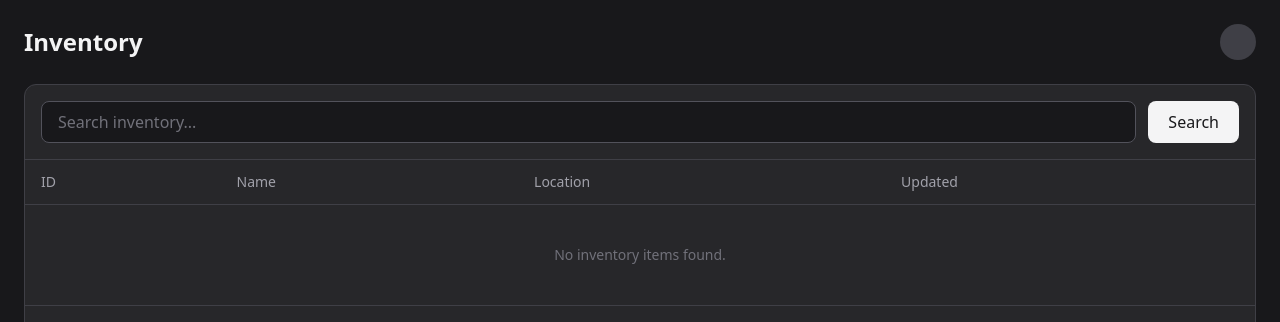
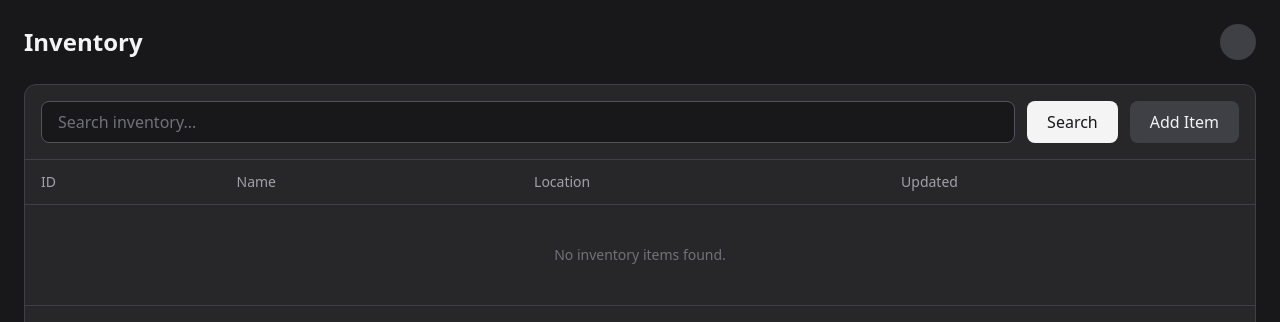
Before and after one commit to nemoe7/asset-tracker, a Flask app: template app/templates/index.jinja in a window 1280 px wide. Shown: the top 322 px of the page. Run offline with Flask 3, Linux system fonts and the light colour scheme; the template is opened without the code that fills it, so the values that code supplies are empty; some libraries are stand-ins or nearby versions.

Commit message:
feat(inventory): add item creation feature and datetime formatting filter

```diff
--- a/app/__init__.py
+++ b/app/__init__.py
@@ -5,6 +5,7 @@ from flask import Flask
 from app.db import get_db, init_db
 from app.routes import register_routes
 from app.services.setup import is_first_run
+from app.templatetags import format_datetime
 
 
 def _database_initialized():
@@ -31,6 +32,8 @@ def create_app():
 
   app.config["PERMANENT_SESSION_LIFETIME"] = timedelta(days=30)
 
+  app.jinja_env.filters["datetime"] = format_datetime
+
   if not _database_initialized():
     init_db()
 
--- a/app/routes/__init__.py
+++ b/app/routes/__init__.py
@@ -1,11 +1,13 @@
 from flask import Flask
 
 from .auth import auth
+from .inventory import inventory
 from .main import main
 from .scanner import scanner
 
 
 def register_routes(app: Flask):
   app.register_blueprint(auth)
+  app.register_blueprint(inventory)
   app.register_blueprint(main)
   app.register_blueprint(scanner)
--- a/app/templates/index.jinja
+++ b/app/templates/index.jinja
@@ -45,24 +45,42 @@ Inventory
     <div class="rounded-xl border border-zinc-700 bg-zinc-800">
 
       <div class="border-b border-zinc-700 p-4">
-        <form method="get" class="flex gap-3">
-          <input type="search" name="search" value="{{ search }}" placeholder="Search inventory..."
-            class="w-full rounded-lg border border-zinc-600 bg-zinc-900 px-4 py-2 text-zinc-100 placeholder-zinc-500 outline-none focus:border-zinc-400">
+        <div class="flex gap-3">
+          <form method="get" class="flex flex-1 gap-3">
+            <input type="search" name="search" value="{{ search }}" placeholder="Search inventory..."
+              class="w-full rounded-lg border border-zinc-600 bg-zinc-900 px-4 py-2 text-zinc-100 placeholder-zinc-500 outline-none focus:border-zinc-400">
 
-          <button type="submit" class="rounded-lg bg-zinc-100 px-5 py-2 font-medium text-zinc-900 hover:bg-zinc-200">
-            Search
+            <button type="submit" class="rounded-lg bg-zinc-100 px-5 py-2 font-medium text-zinc-900 hover:bg-zinc-200">
+              Search
+            </button>
+          </form>
+
+          <button type="button" onclick="document.getElementById('add-item-modal').showModal()"
+            class="rounded-lg bg-zinc-700 px-5 py-2 font-medium text-zinc-100 hover:bg-zinc-600">
+            Add Item
           </button>
-        </form>
+        </div>
       </div>
 
       <div class="overflow-x-auto">
         <table class="w-full text-left text-sm">
           <thead class="border-b border-zinc-700 text-zinc-400">
             <tr>
-              <th class="px-4 py-3 font-medium">ID</th>
-              <th class="px-4 py-3 font-medium">Name</th>
-              <th class="px-4 py-3 font-medium">Location</th>
-              <th class="px-4 py-3 font-medium">Updated</th>
+              <th class="px-4 py-3 font-medium">
+                ID
+              </th>
+
+              <th class="px-4 py-3 font-medium">
+                Name
+              </th>
+
+              <th class="px-4 py-3 font-medium">
+                Location
+              </th>
+
+              <th class="px-4 py-3 font-medium">
+                Updated
+              </th>
             </tr>
           </thead>
 
@@ -82,9 +100,10 @@ Inventory
               </td>
 
               <td class="px-4 py-3 text-zinc-400">
-                {{ item.updated_at }}
+                {{ item.updated_at|datetime }}
               </td>
             </tr>
+
             {% else %}
             <tr>
               <td colspan="4" class="px-4 py-10 text-center text-zinc-500">
@@ -120,4 +139,54 @@ Inventory
     </div>
   </div>
 </main>
+
+<dialog id="add-item-modal"
+  class="w-full max-w-md rounded-xl border border-zinc-700 bg-zinc-800 p-0 text-zinc-100 shadow-2xl backdrop:bg-black/60">
+  <div class="p-6">
+    <div class="flex items-center justify-between">
+      <h2 class="text-xl font-semibold">
+        Add Item
+      </h2>
+
+      <button type="button" onclick="document.getElementById('add-item-modal').close()"
+        class="text-2xl text-zinc-400 hover:text-zinc-100">
+        &times;
+      </button>
+    </div>
+
+    {% if error %}
+    <div class="mt-4 rounded-lg border border-red-900 bg-red-950/50 px-4 py-3 text-sm text-red-300">
+      {{ error }}
+    </div>
+    {% endif %}
+
+    <form method="post" action="{{ url_for('inventory.create') }}" class="mt-6 space-y-5">
+      <div>
+        <label for="item-name" class="block text-sm font-medium text-zinc-300">
+          Name
+        </label>
+
+        <input id="item-name" name="name" type="text" value="{{ name or '' }}" required autofocus
+          class="mt-2 w-full rounded-lg border border-zinc-600 bg-zinc-900 px-4 py-2 text-zinc-100 outline-none focus:border-zinc-400">
+      </div>
+
+      <div class="flex justify-end gap-3">
+        <button type="button" onclick="document.getElementById('add-item-modal').close()"
+          class="rounded-lg border border-zinc-600 px-4 py-2 text-zinc-300 hover:bg-zinc-700">
+          Cancel
+        </button>
+
+        <button type="submit" class="rounded-lg bg-zinc-100 px-4 py-2 font-medium text-zinc-900 hover:bg-zinc-200">
+          Create Item
+        </button>
+      </div>
+    </form>
+  </div>
+</dialog>
+
+{% if error %}
+<script>
+  document.getElementById("add-item-modal").showModal();
+</script>
+{% endif %}
 {% endblock %}
```
Also changed, not shown: app/routes/inventory.py (added, +37 -0 lines), app/templatetags.py (added, +20 -0 lines).
